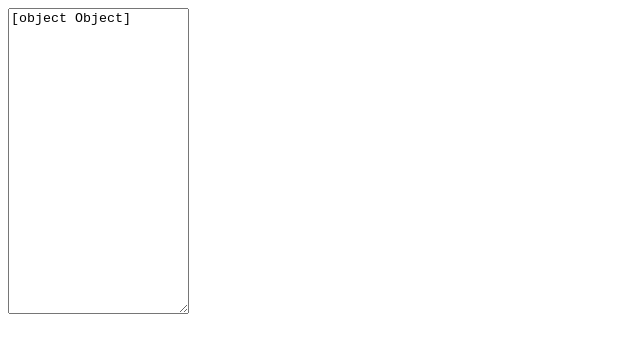
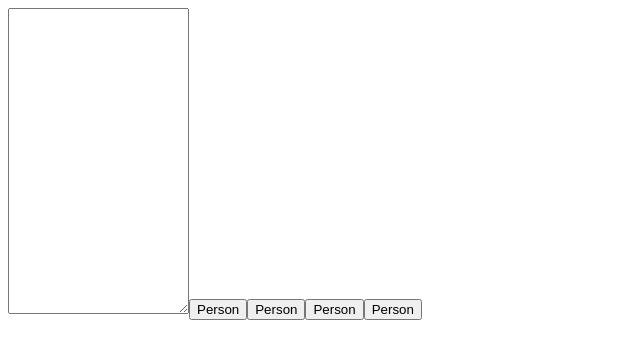
Before and after one commit to sormiston/frontend-challenge, a React (Create React App) app: page / in a window 1280 px wide. Shown: the top 358 px of the page, without its empty margins (0-640 px from the left). Built offline with nearby package versions, Linux system fonts and the light colour scheme.

Commit message:
checkpt, TODO pass textarea ref to TagButton

```diff
--- a/src/App.js
+++ b/src/App.js
@@ -1,32 +1,20 @@
-import React, { useReducer, useState, useEffect } from 'react'
+import React, { useReducer, useState } from 'react'
+import TagButton from './TagButton'
 
-const ACTIONS = Object.freeze({
-  NEW: 'new',
+export const ACTIONS = Object.freeze({
+  MERGE_TEXT: 'merge_text',
   ADD_TAG: 'add_tag',
   SAVE: 'save',
   CACHE: 'cache',
-  CLEAR: 'clear'
+  CLEAR: 'clear',
 })
 
-
-function reducer(state, action) {
-  switch (action.type) {
-    case ACTIONS.NEW:
-      // console.log(action.payload)
-      return
-    case ACTIONS.ADD_TAG:
-      return
-    case ACTIONS.SAVE:
-      return
-    case ACTIONS.CACHE:
-      return
-    case ACTIONS.CLEAR:
-      return
-    default:
-      return
-  }
-
-}
+export const TAGS = Object.freeze({
+  PERSON: 'Person',
+  ORG: 'Organization',
+  PLACE: 'Place',
+  EVENT: 'Event'
+})
 
 const dataScheme = {
   text: '',
@@ -37,7 +25,50 @@ const dataScheme = {
     Event: [],
   },
 }
+export const textArea = document.querySelector('textarea')
 
+
+function reducer(state, action) {
+  let newState = {}
+  switch (action.type) {
+    case ACTIONS.MERGE_TEXT:
+      newState = {
+        ...state,
+        text: action.payload,
+      }
+      cacheData(newState)
+      return newState
+
+    case ACTIONS.ADD_TAG:
+      const newTagArray = [
+        ...state.tags[action.payload.tag],
+        action.payload.span
+      ]
+
+      newState = {
+        ...state,
+        tags: {
+          ...state.tags,
+          Person: newTagArray,
+        },
+      }
+      return newState
+
+    case ACTIONS.SAVE:
+      // clear cache
+      return
+    case ACTIONS.CLEAR:
+      return dataScheme
+    default:
+      return
+  }
+}
+
+function cacheData(data) {
+  localStorage.setItem('data', JSON.stringify(data))
+}
+
+// REACT COMPONENT
 function App() {
   const initialState = localStorage.getItem('data')
     ? JSON.parse(localStorage.getItem('data'))
@@ -48,22 +79,71 @@ function App() {
 
   function handleClear(e) {
     if (e.keyCode === 8) {
-      // dispatch to reset + cache
+      setText('')
+      dispatch({ type: ACTIONS.CLEAR })
     }
   }
+
+  console.log(textArea)
 
   return (
     <div className='App'>
       <textarea
-          // readOnly={!!text}
+        readOnly={!!text}
         rows={20}
-          value={data}
+        value={text}
         onChange={(e) => {
           setText(e.target.value)
-
-          } }
+          dispatch({
+            type: ACTIONS.MERGE_TEXT,
+            payload: e.target.value,
+          })
+        }}
         onKeyDown={(e) => handleClear(e)}
       />
+      <TagButton tag={TAGS.PERSON} dispatch={dispatch} />
+      <button
+        id='Person'
+        onClick={(e) => {
+          dispatch({
+            type: ACTIONS.ADD_TAG,
+            payload: {
+              tag: e.target.id,
+              span: { s: 1, e: 2 },
+            },
+          })
+        }}
+      >
+        Person
+      </button>
+      <button
+        id='Person'
+        onClick={(e) => {
+          dispatch({
+            type: ACTIONS.ADD_TAG,
+            payload: {
+              tag: e.target.id,
+              span: { s: 1, e: 2 },
+            },
+          })
+        }}
+      >
+        Person
+      </button>
+      <button
+        id='Person'
+        onClick={(e) => {
+          dispatch({
+            type: ACTIONS.ADD_TAG,
+            payload: {
+              tag: e.target.id,
+              span: { s: 1, e: 2 },
+            },
+          })
+        }}
+      >
+        Person
+      </button>
     </div>
   )
 }
--- /dev/null
+++ b/src/TagButton.jsx
@@ -0,0 +1,23 @@
+import React from 'react'
+import { ACTIONS } from './App'
+export default function TagButton({ tag, dispatch }) {
+
+  return (
+
+      <button
+      onClick={(e) => {
+
+          dispatch({
+            type: ACTIONS.ADD_TAG,
+            payload: {
+              tag: tag,
+              span: { s: 1, e: 2 },
+            },
+          })
+        }}
+      >
+        Person
+      </button>
+
+  )
+}
```
Also changed, not shown: 1 other file (tests, documents, lock files or other folders). Lines whose indentation alone changed are shown as unchanged.
